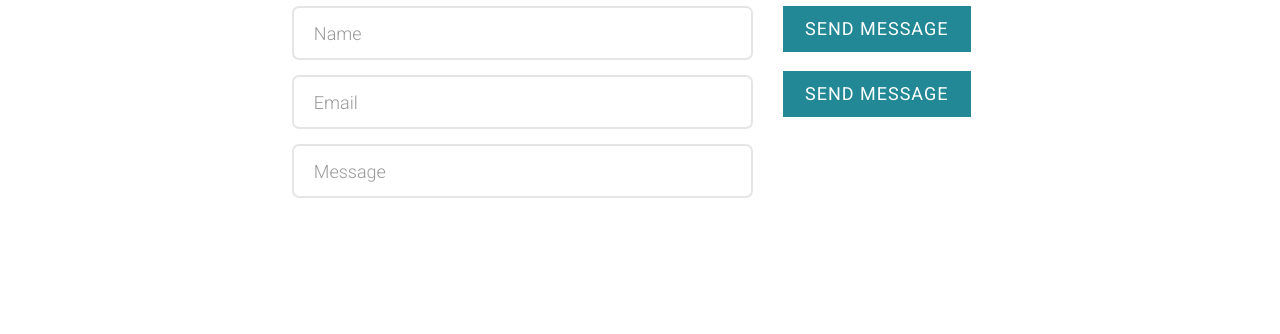
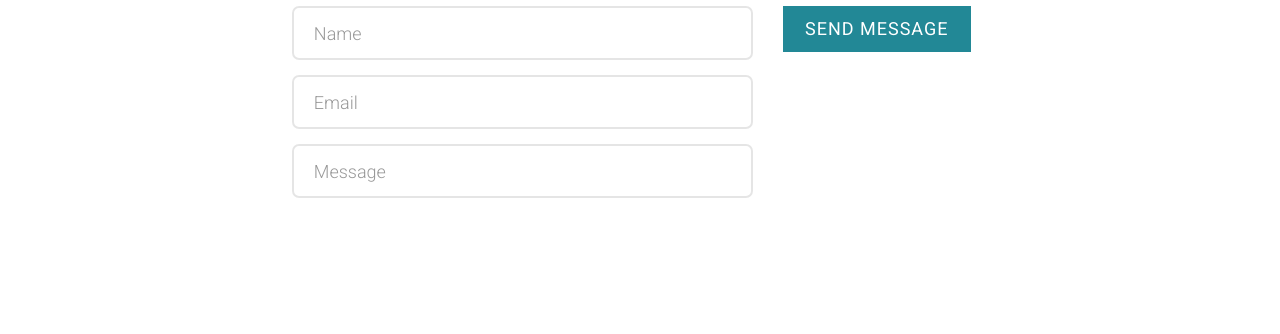
Before and after one commit to Atopbd/AtopBD, a plain HTML site: page contact.html in a window 1280 px wide. Shown: the part 338-672 px from the top of the page. Drawn offline with Linux system fonts and the light colour scheme; files whose address does not match are found by name.

Commit message:
Update contact.html
kk

```diff
--- a/contact.html
+++ b/contact.html
@@ -156,11 +156,8 @@
 
 										<input type="submit" class="btn btn-primary btn-md" value="Send Message">
 									</div>
-									<div class="form-group">
-										<input type="hidden" name="_captcha" value="false">
-										<input type="submit" class="btn btn-primary btn-md" value="Send Message">
-									</div>
 								</div>
+
 
 							</div>
 						</div>
```
